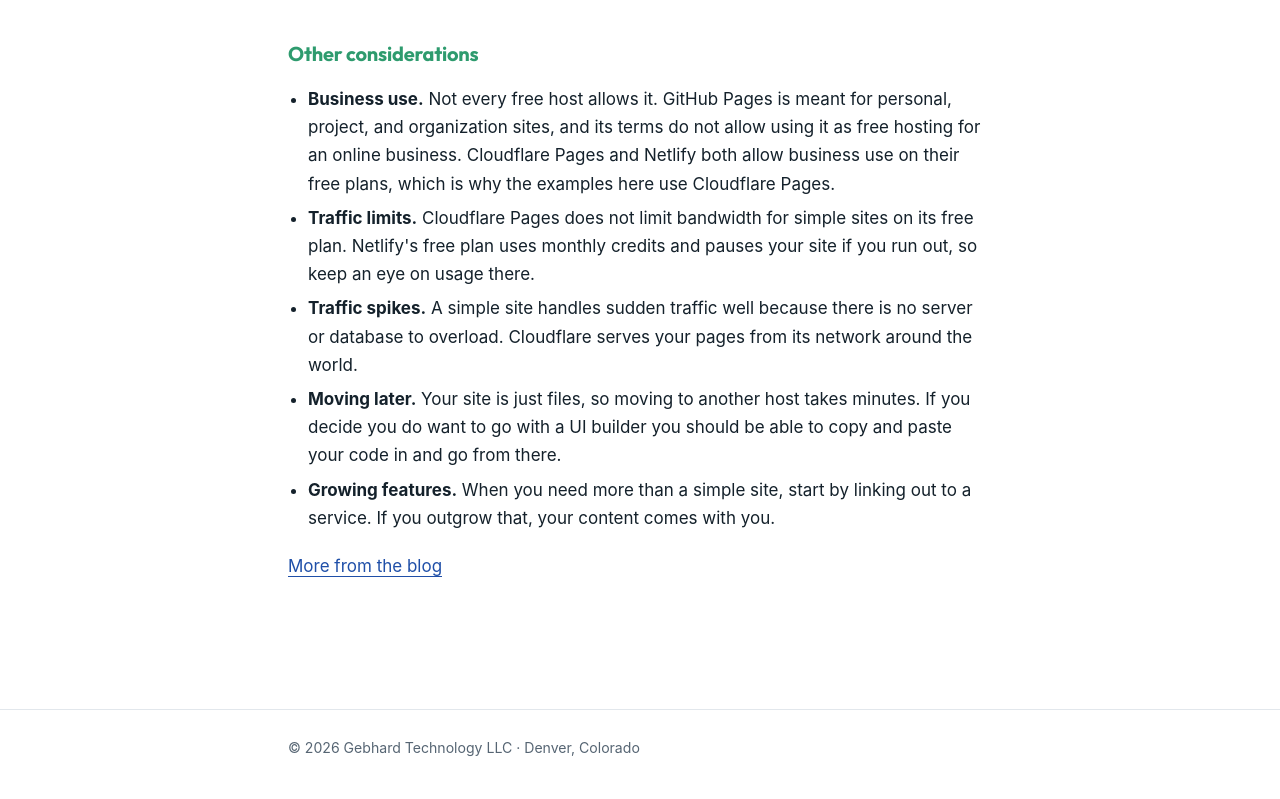
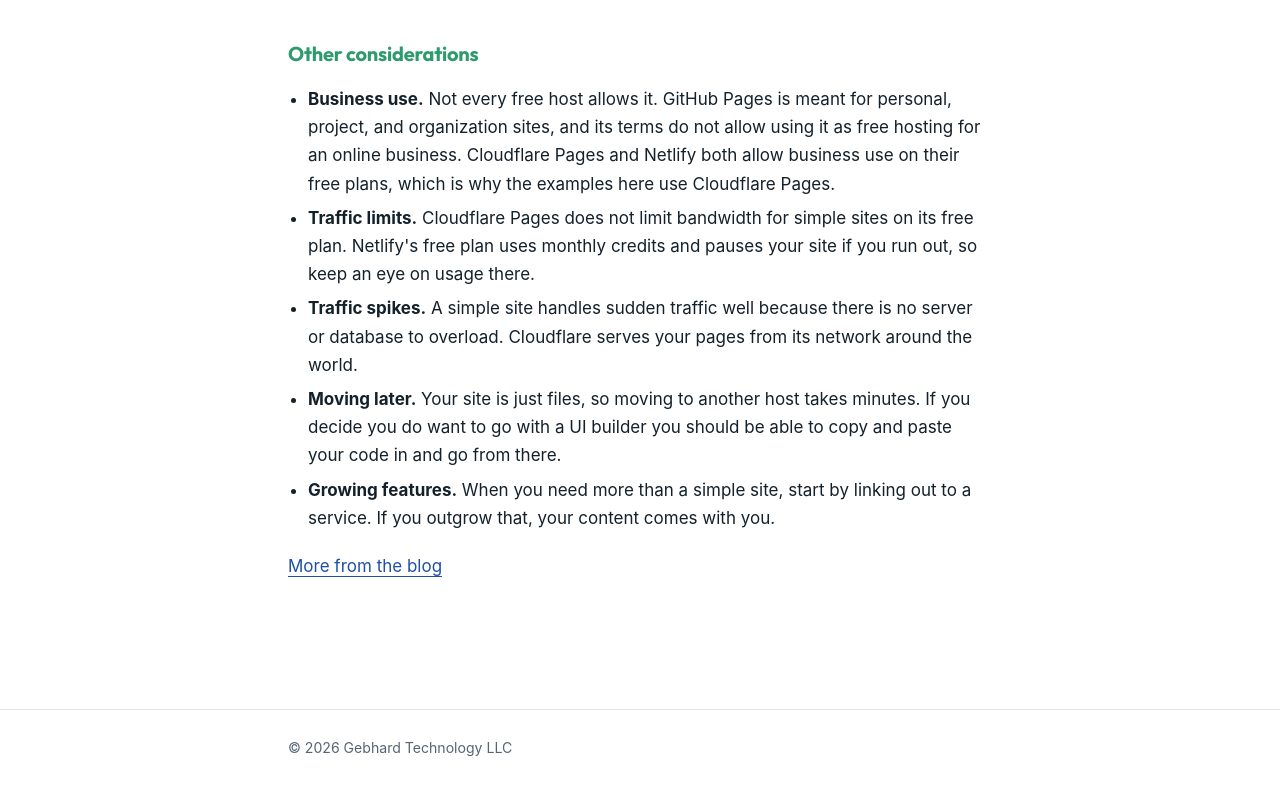
Before and after one commit to gebhard-technology/site, a plain HTML site: page blog/cheap-small-business-website/index.html in a window 1280 px wide. Shown: the part 4623-5422 px from the top of the page. Drawn offline with Linux system fonts and the light colour scheme.

Commit message:
Drop the location from the footer
Co-Authored-By: Claude Opus 5 <noreply@anthropic.com>

```diff
--- a/blog/cheap-small-business-website/index.html
+++ b/blog/cheap-small-business-website/index.html
@@ -126,7 +126,7 @@
 </main>
 
 <footer class="site-footer">
-  <div class="bar">&copy; 2026 Gebhard Technology LLC &middot; Denver, Colorado</div>
+  <div class="bar">&copy; 2026 Gebhard Technology LLC</div>
 </footer>
 </body>
 </html>
```
Also changed, not shown: blog/index.html (+1 -1 lines), index.html (+1 -1 lines).
